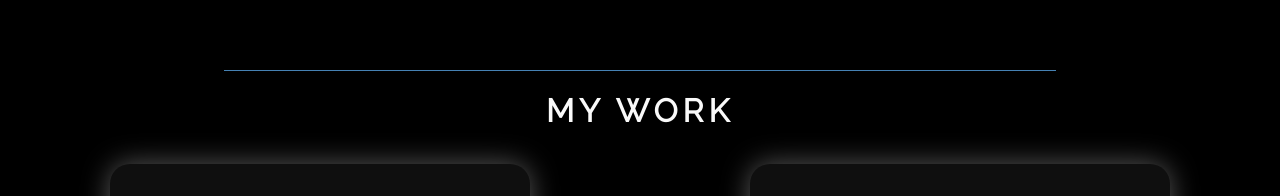
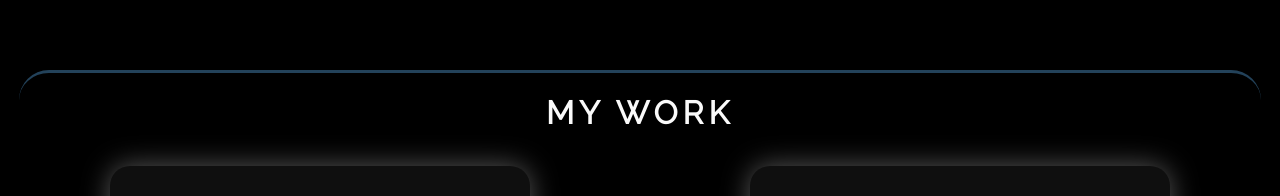
Before and after one commit to atawfique21/portfolio, a React (Create React App) app in the folder portfolio/: page / in a window 1280 px wide. Shown: the part 450-646 px from the top of the page. Built offline with nearby package versions, Linux system fonts and the light colour scheme.

Commit message:
CSS changes to section header for my work.

```diff
--- a/portfolio/src/App.css
+++ b/portfolio/src/App.css
@@ -101,10 +101,11 @@ html, body {
 }
 
 .section-header {
-  min-width: 65%;
-  max-width: 65%;
+  min-width: 97%;
+  max-width: 97%;
   text-align: center;
-  border-top: 1px solid steelblue;
+  border-top: 3px solid rgba(70, 131, 180, 0.5);
+  border-radius: 30px;
 }
 
 .my-work-h1 {
```
